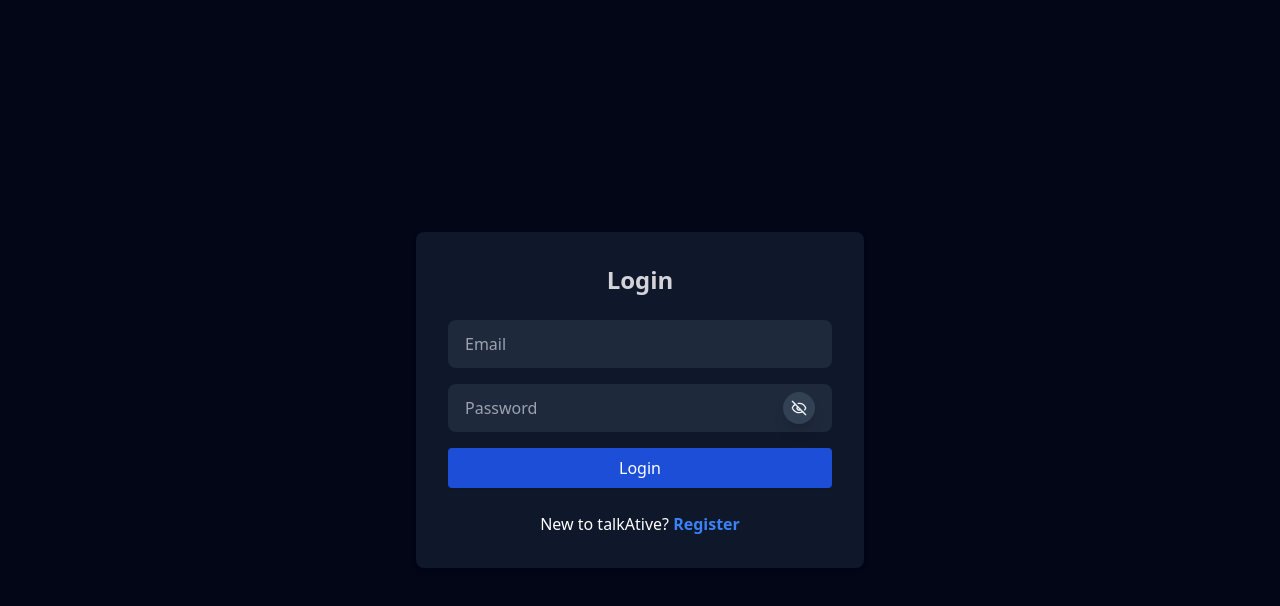
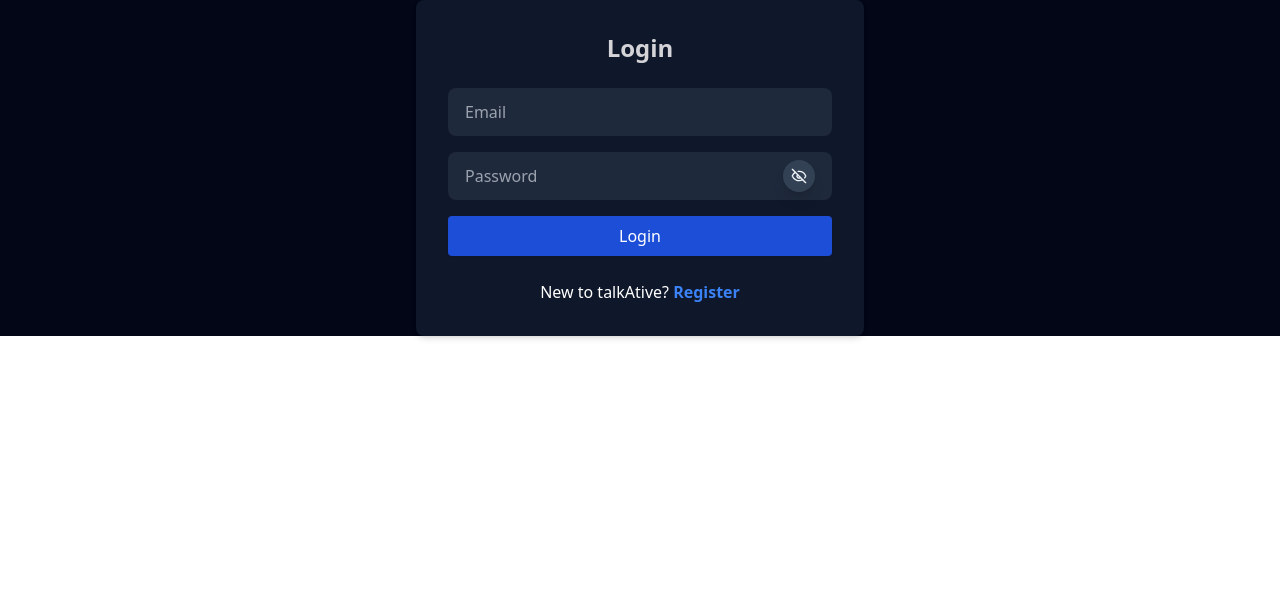
Before and after one commit to KunalKhandekar/talkAtive, a React (Vite) app in the folder client/: page /login in a window 1280 px wide. Shown: the top 606 px of the page. Built offline with nearby package versions, Linux system fonts and the light colour scheme.

Commit message:
Update Login.jsx

```diff
--- a/client/src/Pages/Login.jsx
+++ b/client/src/Pages/Login.jsx
@@ -56,7 +56,7 @@
   };
 
   return (
-    <div className="min-h-[100vh] flex items-center justify-center bg-slate-950 m-auto">
+    <div className="max-h-[100vh] flex items-center justify-center bg-slate-950 m-auto">
       <div className="md:bg-slate-900 p-8 rounded-lg shadow-md w-full max-w-md bg-slate-950">
         <h2 className="text-zinc-300 text-2xl font-bold mb-6 text-center">
           {loading ? "Logining..." : "Login"}
```
